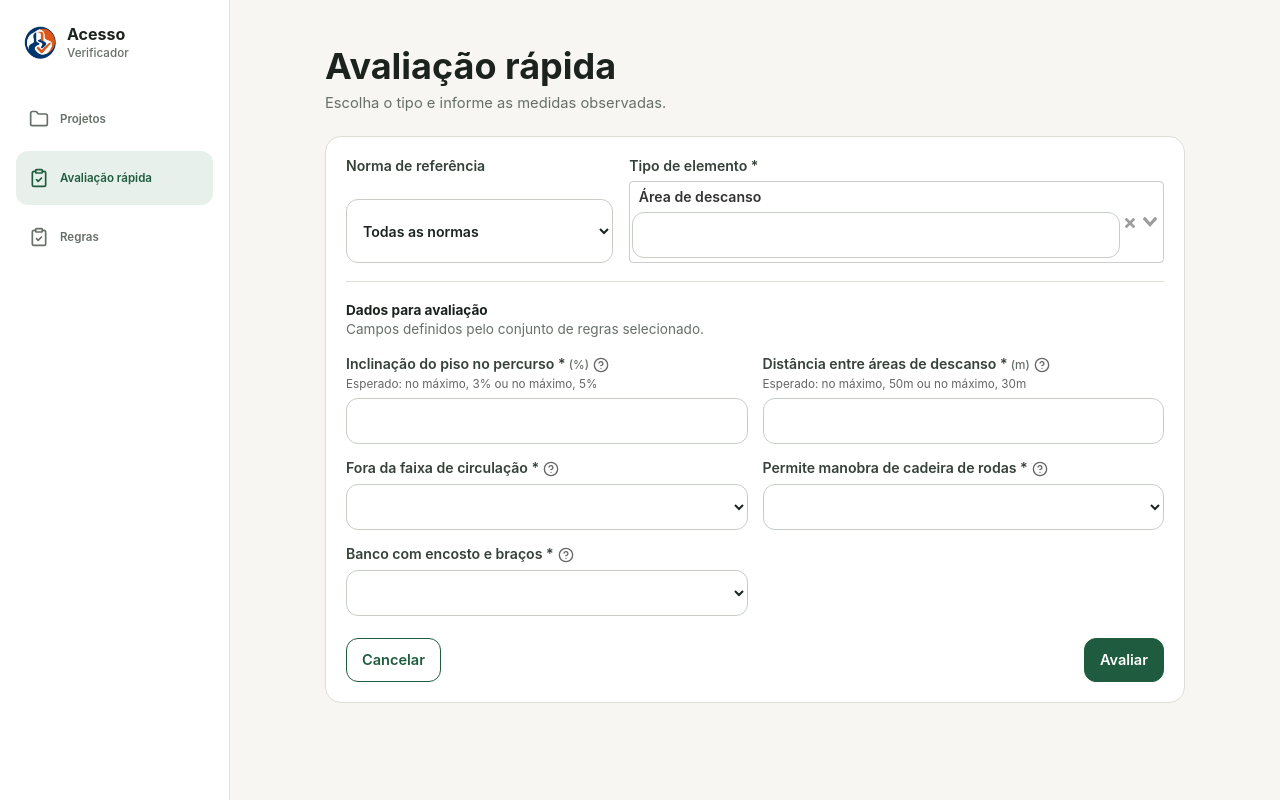
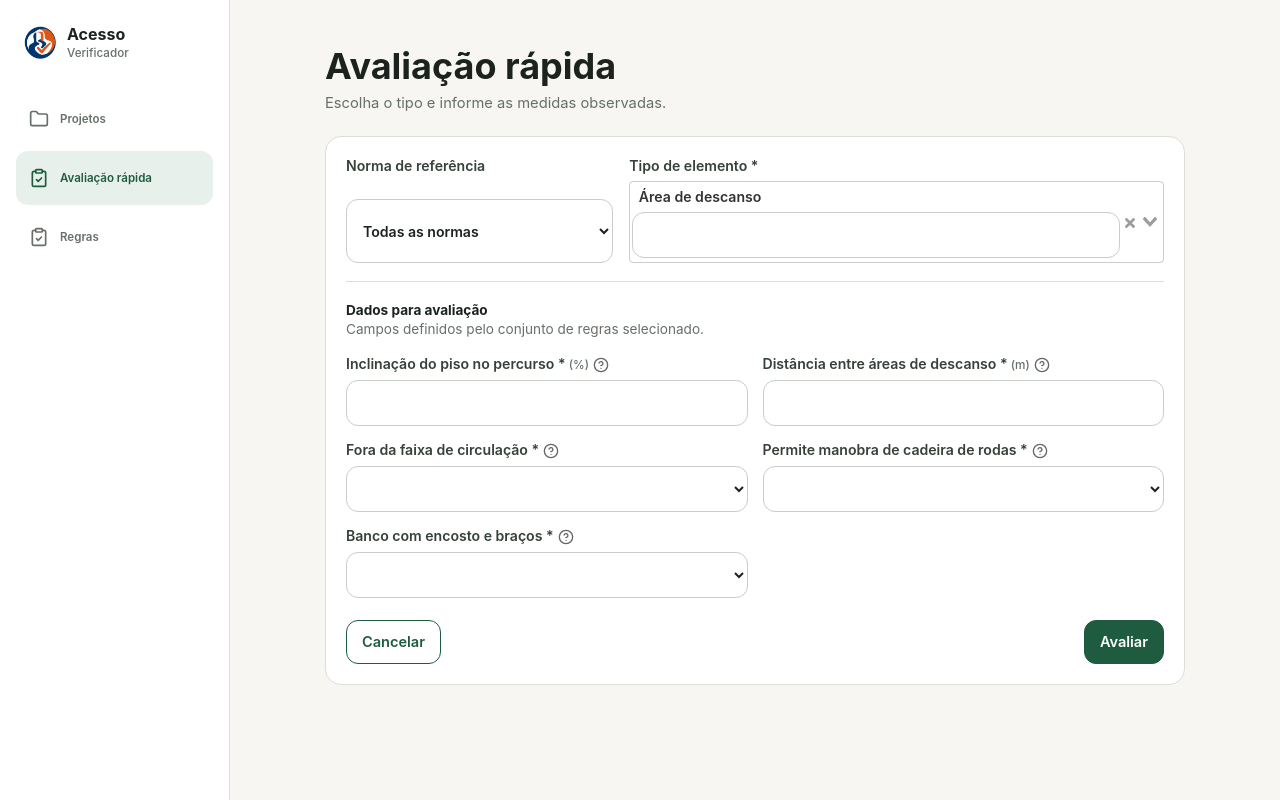
Before and after one commit to muriloHx/Extensao-26.2, a Vue app: page /quick-evaluation in a window 1280 px wide. Built offline with nearby package versions, Linux system fonts and the light colour scheme.

Commit message:
fix conditional expected parameter hints

```diff
--- a/src/pages/ElementPage.vue
+++ b/src/pages/ElementPage.vue
@@ -6,6 +6,7 @@ import vSelect from 'vue-select';
 import 'vue-select/dist/vue-select.css';
 import PageHeader from "../components/PageHeader.vue";
 import EmptyState from "../components/EmptyState.vue";
+import { compare } from "../core/operators.js";
 
 const props = defineProps({
   elementId: String,
@@ -44,14 +45,18 @@ const activeChecklist = computed(() =>
 const expectedByParameter = computed(() => {
   const expected = {};
   for (const rule of activeChecklist.value?.regras ?? []) {
-    const checks = [];
-    if (rule.operador && rule.valor !== undefined) checks.push({ ...rule, parametro: rule.parametro });
-    for (const condition of rule.condicoes ?? []) {
-      if (condition.quando) {
-        checks.push({ ...condition.quando, parametro: rule.parametro });
-      }
-      if (condition.verificar) checks.push(condition.verificar);
-    }
+    const checks = rule.tipo === "conditional"
+      ? (() => {
+          const actual = form.data[rule.parametro];
+          if (actual === undefined || actual === null || actual === "") return [];
+          const condition = (rule.condicoes ?? []).find((branch) =>
+            branch.quando && compare(actual, branch.quando.operador, branch.quando.valor)
+          );
+          return condition?.verificar ? [condition.verificar] : [];
+        })()
+      : rule.operador && rule.valor !== undefined
+        ? [{ ...rule, parametro: rule.parametro }]
+        : [];
     for (const check of checks) {
       if (!check.parametro || check.valor === undefined) continue;
       expected[check.parametro] ??= [];
```
Also changed, not shown: 1 other file (tests, documents, lock files or other folders).
